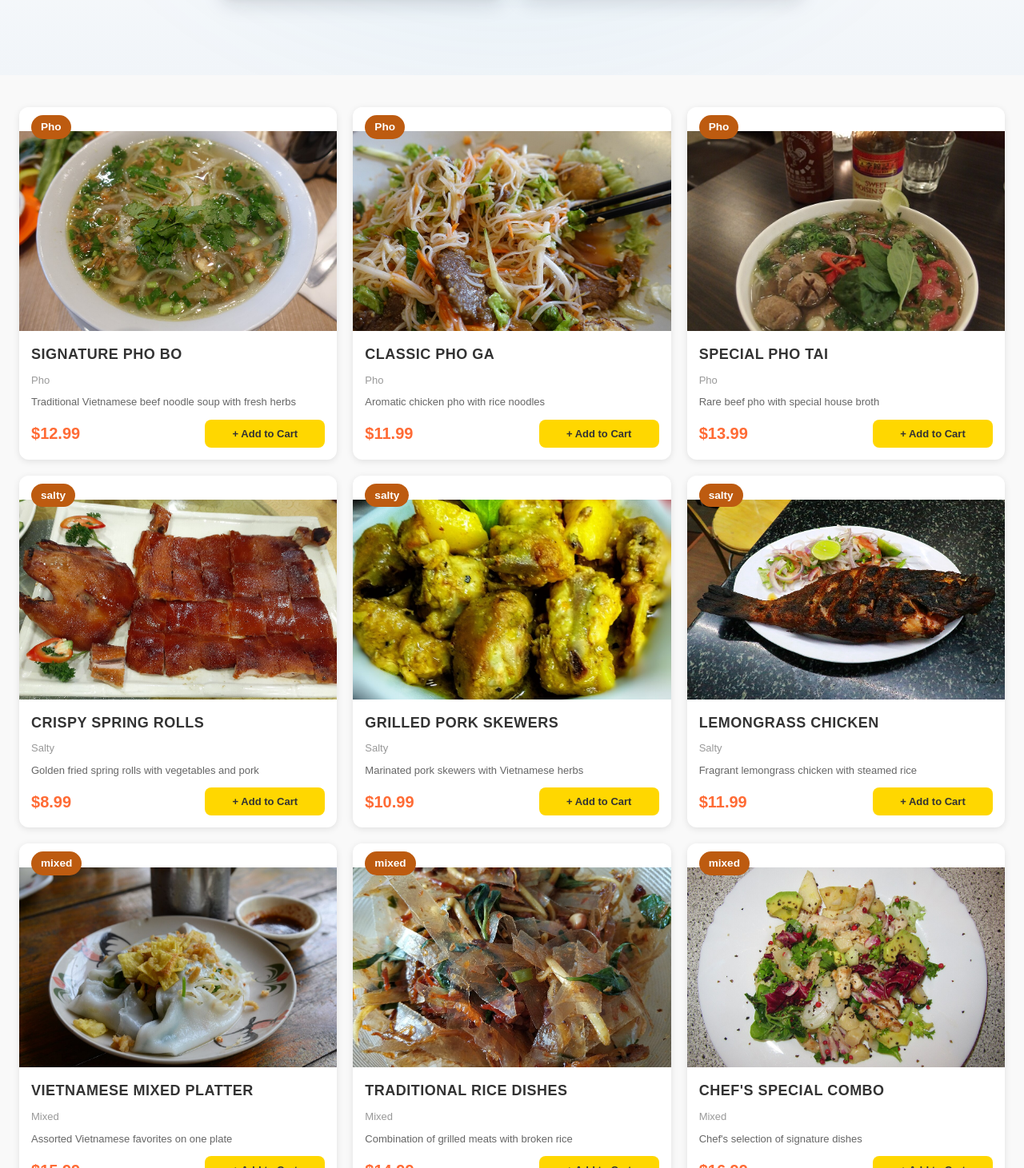
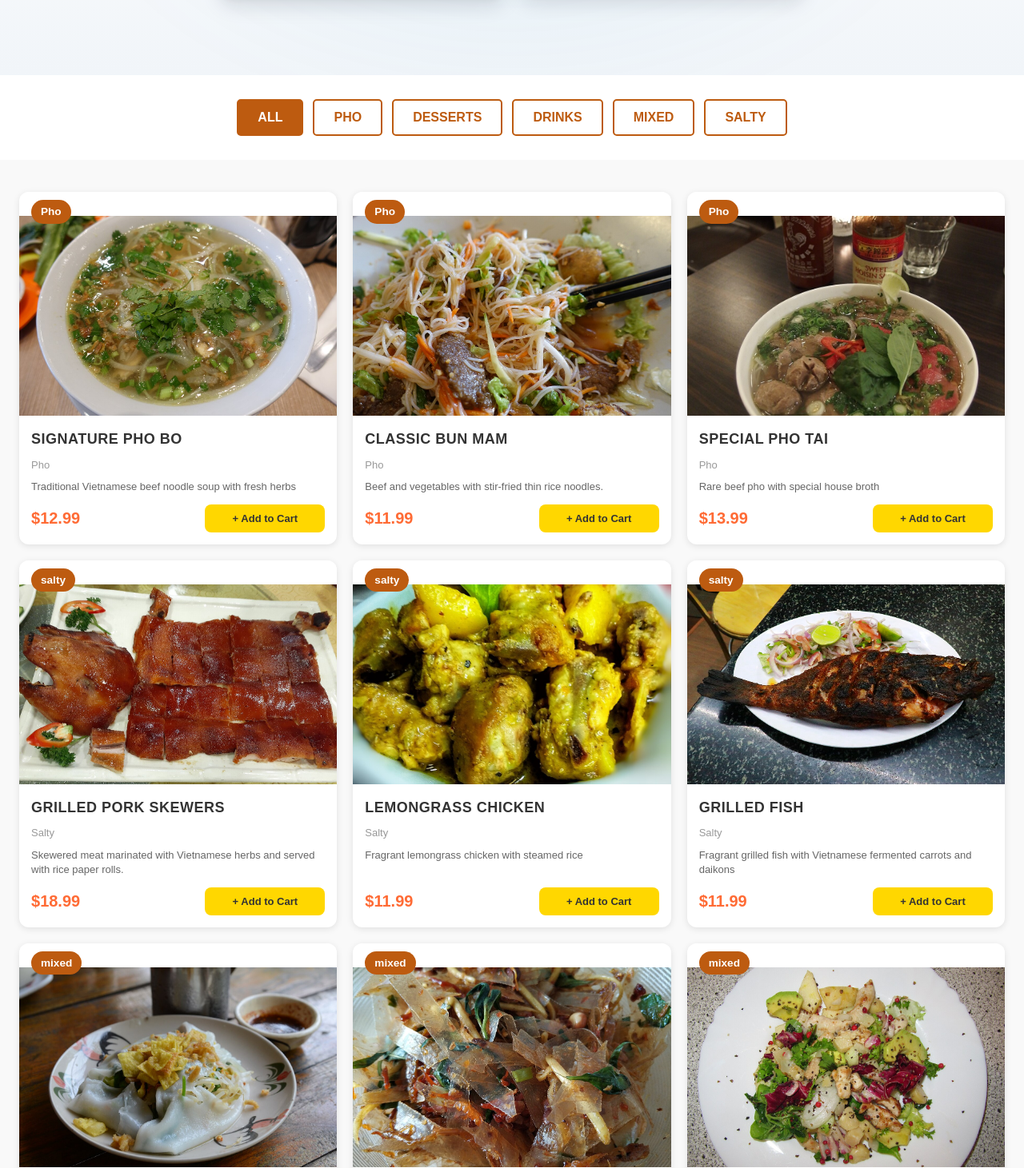
Before and after one commit to thanhnguyendata68-prog/MyRestaurant, a React (Vite) app: page /menu in a window 1280 px wide. Shown: the part 569-2030 px from the top of the page at 80% size. Built offline with nearby package versions, Linux system fonts and the light colour scheme.

Commit message:
update the classify of menu, and food

```diff
--- a/src/data/products.js
+++ b/src/data/products.js
@@ -26,9 +26,9 @@
   },
   {
     id: 2,
-    name: "Classic Pho Ga",
+    name: "Classic Bun Mam",
     price: 11.99,
-    description: "Aromatic chicken pho with rice noodles",
+    description: "Beef and vegetables with stir-fried thin rice noodles.",
     image: pho2g,
     category: "Pho"
   },
@@ -44,25 +44,25 @@
   // salty
   {
     id: 4,
-    name: "Crispy Spring Rolls",
-    price: 8.99,
-    description: "Golden fried spring rolls with vegetables and pork",
+    name: "Grilled Pork Skewers",
+    price: 18.99,
+    description: "Skewered meat marinated with Vietnamese herbs and served with rice paper rolls.",
     image: salty1g,
     category: "salty"
   },
   {
     id: 5,
-    name: "Grilled Pork Skewers",
-    price: 10.99,
-    description: "Marinated pork skewers with Vietnamese herbs",
+    name: "Lemongrass Chicken",
+    price: 11.99,
+    description: "Fragrant lemongrass chicken with steamed rice",
     image: salty2g,
     category: "salty"
   },
   {
     id: 6,
-    name: "Lemongrass Chicken",
+    name: "Grilled fish",
     price: 11.99,
-    description: "Fragrant lemongrass chicken with steamed rice",
+    description: "Fragrant grilled fish with Vietnamese fermented carrots and daikons",
     image: salty3g,
     category: "salty"
   },
@@ -70,24 +70,24 @@
   // mixed
   {
     id: 7,
-    name: "Vietnamese Mixed Platter",
-    price: 15.99,
-    description: "Assorted Vietnamese favorites on one plate",
+    name: "Steamed rolled rice pancake",
+    price: 10.99,
+    description: "Steamed rice pancake filled with pork skin and bean sprouts, served with fresh herbs and dipping fish chili sauce",
     image: mixed1g,
     category: "mixed"
   },
   {
     id: 8,
-    name: "Traditional Rice Dishes",
-    price: 14.99,
-    description: "Combination of grilled meats with broken rice",
+    name: "Rice paper salad",
+    price: 11.99,
+    description: "Mixed rice paper salad is a dish consisting of small pieces of rice paper mixed with dried beef, dried shrimp, quail eggs, mango, coriander, chili sauce, shrimp salt, and a little kumquat.",
     image: mixed2g,
     category: "mixed"
   },
   {
     id: 9,
     name: "Chef's Special Combo",
-    price: 16.99,
+    price: 12.99,
     description: "Chef's selection of signature dishes",
     image: mixed3g,
     category: "mixed"
@@ -96,24 +96,24 @@
   // drinks
   {
     id: 10,
-    name: "Vietnamese Iced Coffee",
-    price: 4.99,
-    description: "Strong coffee with condensed milk over ice",
+    name: "Orange juice",
+    price: 3.99,
+    description: "Freshly squeezed orange juice",
     image: drink1g,
     category: "drinks"
   },
   {
     id: 11,
-    name: "Fresh Coconut Water",
+    name: "Vietnamese Iced Coffee",
     price: 3.99,
-    description: "Refreshing natural coconut water",
+    description: "Strong coffee with condensed milk over ice",
     image: drink2g,
     category: "drinks"
   },
   {
     id: 12,
-    name: "Vietnamese Tea",
-    price: 2.99,
+    name: "Vietnamese Boba Tea",
+    price: 3.99,
     description: "Traditional jasmine or green tea",
     image: drink3g,
     category: "drinks"
@@ -122,9 +122,9 @@
   // desserts
   {
     id: 13,
-    name: "Sweet Che",
+    name: "Chocolate Tapioca Pudding",
     price: 5.99,
-    description: "Traditional Vietnamese sweet dessert soup",
+    description: "Creamy chocolate pudding with chewy tapioca pearls",
     image: dessert1g,
     category: "desserts"
   },
@@ -138,9 +138,9 @@
   },
   {
     id: 15,
-    name: "Coconut Flan",
+    name: "Cream Caramel Flan with Chocolate Sauce and pannacotta",
     price: 5.99,
-    description: "Creamy coconut caramel flan",
+    description: "Rich and creamy caramel flan served with chocolate sauce and pannacotta",
     image: dessert3g,
     category: "desserts"
   }
--- a/src/pages/Menu.jsx
+++ b/src/pages/Menu.jsx
@@ -1,14 +1,12 @@
-import React, { useState, useEffect, useRef } from "react";
+import React, { useState, useEffect, useRef, useMemo } from "react";
 import { Link, useNavigate } from "react-router-dom";
-import "../styles/menu.css"; // Ensure menu.css is imported
+import "../styles/menu.css";
 import auth from "../lib/auth-helper.js";
 import SocialIcons from "../components/SocialIcons.jsx";
 import brandLogo from "../assets/images/brand.png";
 import { getAllProducts } from "../lib/api-menu.js";
 import Menu1 from "../assets/images/menu1.jpg";
 import Menu2 from "../assets/images/menu2.jpg";
-
-
 
 export default function Menu({ cart = [], setCart = () => { } }) {
   const navigate = useNavigate();
@@ -20,7 +18,8 @@
   const [toastMessage, setToastMessage] = useState("");
   const [products, setProducts] = useState([]);
 
-
+  // NEW: State for category filter
+  const [selectedCategory, setSelectedCategory] = useState("All");
 
   useEffect(() => {
     const handleStorage = () => setSession(auth.isAuthenticated());
@@ -69,6 +68,21 @@
   const cancelLogout = () => {
     setShowLogoutModal(false);
   };
+
+  // 🔥 NEW: Dynamic categories based on real products in your database
+  const uniqueCategories = useMemo(() => {
+    if (!products.length) return ["All"];
+
+    const cats = new Set(
+      products.map(product => product.category).filter(Boolean)
+    );
+    return ["All", ...Array.from(cats).sort()];
+  }, [products]);
+
+  // Filter products based on selected category
+  const filteredProducts = selectedCategory === "All"
+    ? products
+    : products.filter(product => product.category === selectedCategory);
 
   return (
     <>
@@ -178,8 +192,8 @@
         </header>
       </div>
 
+      <div className="spacer" style={{ height: '100px', marginLeft: '150px' }}></div>
 
-      <div className="spacer" style={{ height: '100px', marginLeft: '150px' }}></div>
       {/* Menu Welcome Section */}
       <div className="menu-welcome">
         <div className="menu-container">
@@ -190,9 +204,27 @@
         </div>
       </div>
 
-      {/* Food orders*/}
+      {/* Dynamic Category Filter Buttons */}
+      <div className="category-filters">
+        {uniqueCategories.map((category) => (
+          <button
+            key={category}
+            className={`filter-btn ${selectedCategory === category ? "active" : ""}`}
+            onClick={() => setSelectedCategory(category)}
+          >
+            {category}
+          </button>
+        ))}
+      </div>
+
+      {/* Food orders (filtered) */}
       <div className="food-orders">
-        {products.map((product) => (
+        {filteredProducts.length === 0 ? (
+          <p style={{ textAlign: "center", padding: "40px", fontSize: "1.2rem", color: "#666" }}>
+            No items found in this category yet.
+          </p>
+        ) : (
+          filteredProducts.map((product) => (
             <div key={product.id} className="food-item">
               <div className="food-item-header">
                 <span className="category-badge">{product.category}</span>
@@ -250,7 +282,8 @@
                 </div>
               </div>
             </div>
-        ))}
+          ))
+        )}
       </div>
 
       {/* Information Section */}
--- a/src/styles/menu.css
+++ b/src/styles/menu.css
@@ -698,3 +698,33 @@
     max-width: 100%;
   }
 }
+
+.category-filters {
+  display: flex;
+  justify-content: center;
+  gap: 12px;
+  flex-wrap: wrap;
+  margin: 30px 0;
+  padding: 0 20px;
+}
+
+.filter-btn {
+  padding: 10px 24px;
+  border: 2px solid #ff6b35;
+  background: white;
+  color: #ff6b35;
+  border-radius: 50px;
+  font-weight: 600;
+  cursor: pointer;
+  transition: all 0.3s;
+}
+
+.filter-btn:hover {
+  background: #ff6b35;
+  color: white;
+}
+
+.filter-btn.active {
+  background: #ff6b35;
+  color: white;
+}
```
Lines whose indentation alone changed are shown as unchanged.
